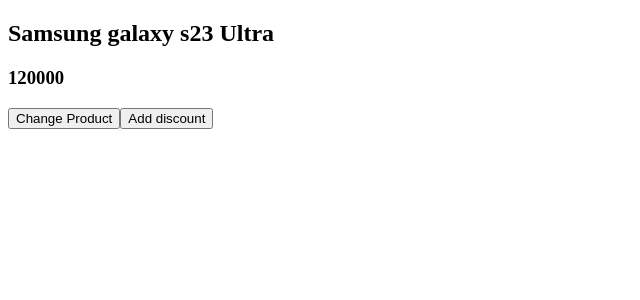
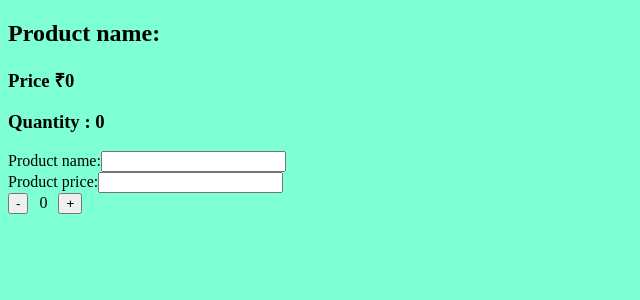
Before and after one commit to developerr-ayush/react-mastery, a React (Vite) app: page / in a window 1280 px wide. Shown: the top 300 px of the page, without its empty margins (0-640 px from the left). Built offline with nearby package versions, Linux system fonts and the light colour scheme.

Commit message:
more stuffs added

```diff
--- a/src/App.jsx
+++ b/src/App.jsx
@@ -1,20 +1,51 @@
 import { useState } from "react";
+import './assets/css/style.css'
 function App() {
-  const [item, setitem] = useState({ product: "Samsung galaxy s23 Ultra", price: 1_20_000 });
-  function changeProduct() {
-    setitem({ product: "Iphone 14 pro max", price: 1_50_000 })
+  const [item, setitem] = useState("");
+  const [price, setprice] = useState(0);
+  const [quantity, setquantity] = useState(0);
+  const changeProduct = (event) => {
+    setitem(event.target.value)
   }
   function addDiscount() {
     setitem((current) => {
       return { ...current, price: 1_00_000 }
     })
   }
+  function addQuantity() {
+    setquantity(quantity + 1)
+  }
+  function subQuantity() {
+    setquantity(quantity - 1)
+  }
+  const changePrice = (event) => {
+    setprice(event.target.value)
+  }
   return (
     <>
-      <h2>{item.product}</h2>
-      <h3>{item.price}</h3>
-      <button onClick={changeProduct}>Change Product</button>
-      <button onClick={addDiscount}>Add discount</button>
+      <h2>Product name: {item}</h2>
+      <h3>Price ₹{price}</h3>
+      <h3>Quantity : {quantity}</h3>
+
+      <div>
+        <label htmlFor="name">
+          Product name:
+        </label>
+        <input type="text" id="name" value={item} onChange={changeProduct} />
+      </div>
+
+      <div>
+        <label htmlFor="price">
+          Product price:
+        </label>
+        <input type="number" id="price" onChange={changePrice} />
+      </div>
+
+      <div className="quantity">
+        <button className="sub" onClick={subQuantity}>-</button>
+        <span className="data">{quantity}</span>
+        <button className="add" onClick={addQuantity}>+</button>
+      </div>
     </>
   );
 }
--- a/src/assets/css/style.css
+++ b/src/assets/css/style.css
@@ -1,7 +1,13 @@
-body{
-    background-color: aquamarine;
+body {
+  background-color: aquamarine;
 }
-.logo{
-    width: 100px;
-    height: 100px;
+.logo {
+  width: 100px;
+  height: 100px;
 }
+
+.quantity .data {
+  display: inline-block;
+  width: 30px;
+  text-align: center;
+}
```
Also changed, not shown: 1 other file (tests, documents, lock files or other folders).
